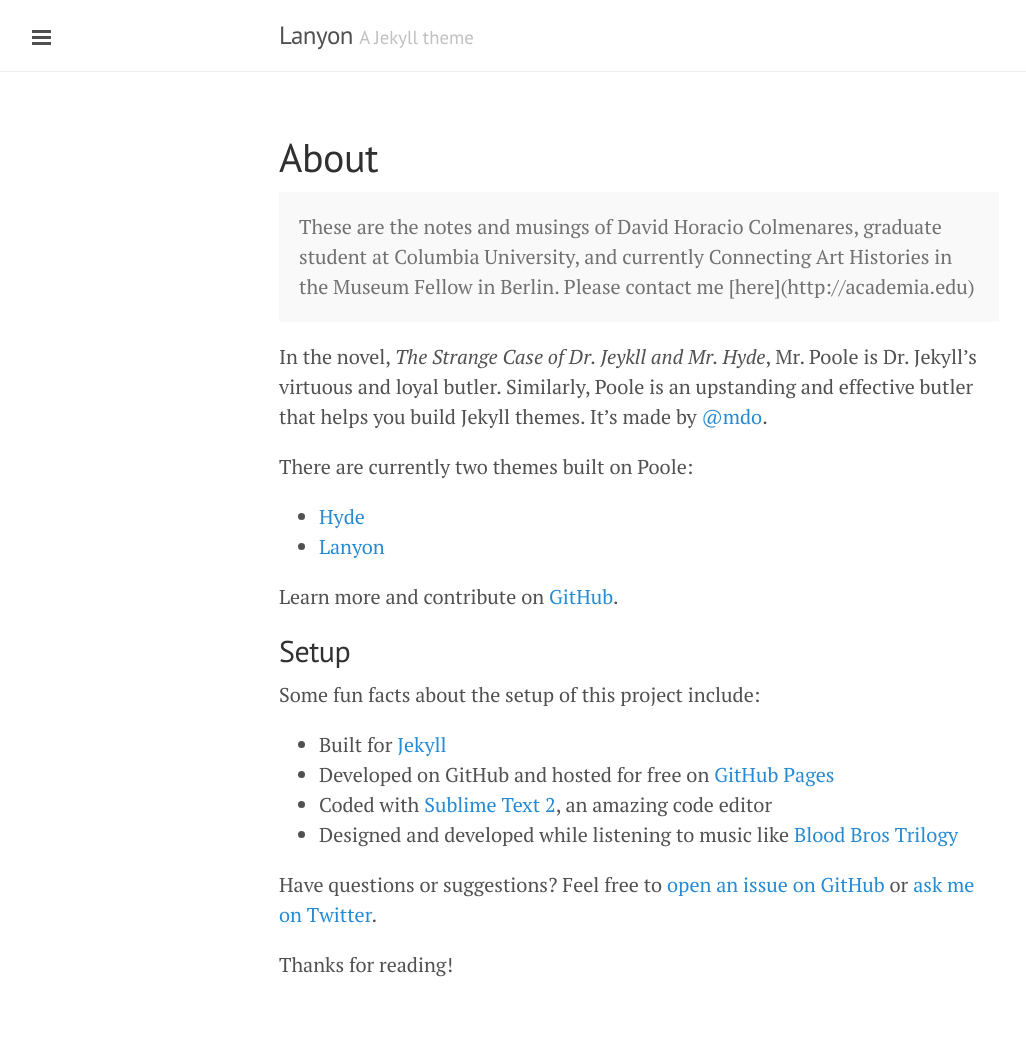
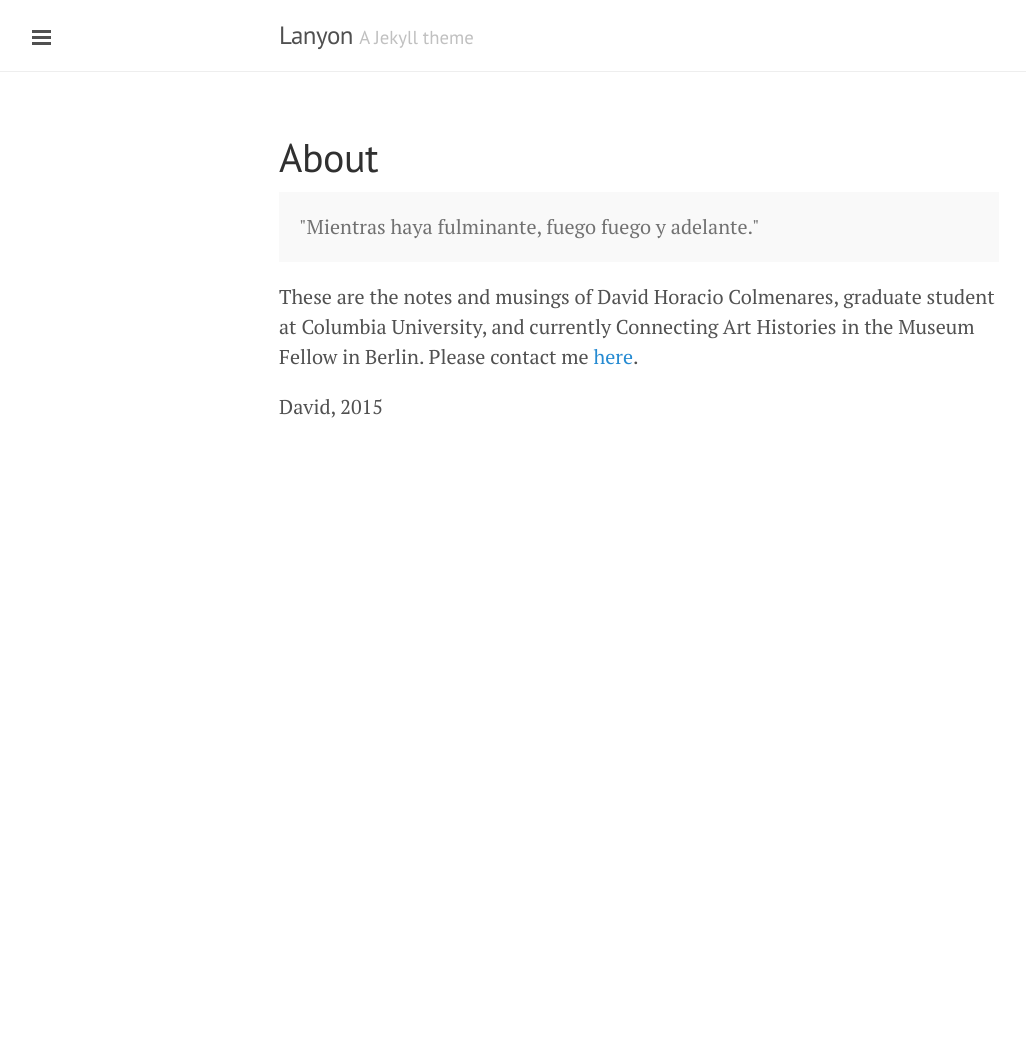
Before and after one commit to Hipomenes/oldsite, a Jekyll site: the page built from about.md, in a window 1280 px wide. Shown: the whole page, without its empty margins (1-1027 px from the left). Built offline with Jekyll 4.4.1, drawn with Linux system fonts in a browser that asks for light colours; Markdown is read by kramdown in place of the engine named in the settings; after the commit the page ends 900 px from its top, so only the background shows below that.

Commit message:
New about

```diff
--- a/about.md
+++ b/about.md
@@ -4,27 +4,9 @@
 ---
 
 <p class="message">
-  These are the notes and musings of David Horacio Colmenares, graduate student at Columbia University, and currently Connecting Art Histories in the Museum Fellow in Berlin. Please contact me [here](http://academia.edu)
+  "Mientras haya fulminante, fuego fuego y adelante."
 </p>
 
-In the novel, *The Strange Case of Dr. Jeykll and Mr. Hyde*, Mr. Poole is Dr. Jekyll's virtuous and loyal butler. Similarly, Poole is an upstanding and effective butler that helps you build Jekyll themes. It's made by [@mdo](https://twitter.com/mdo).
+These are the notes and musings of David Horacio Colmenares, graduate student at Columbia University, and currently Connecting Art Histories in the Museum Fellow in Berlin. Please contact me [here](http://academia.edu).
 
-There are currently two themes built on Poole:
-
-* [Hyde](http://hyde.getpoole.com)
-* [Lanyon](http://lanyon.getpoole.com)
-
-Learn more and contribute on [GitHub](https://github.com/poole).
-
-## Setup
-
-Some fun facts about the setup of this project include:
-
-* Built for [Jekyll](http://jekyllrb.com)
-* Developed on GitHub and hosted for free on [GitHub Pages](https://pages.github.com)
-* Coded with [Sublime Text 2](http://sublimetext.org), an amazing code editor
-* Designed and developed while listening to music like [Blood Bros Trilogy](https://soundcloud.com/maddecent/sets/blood-bros-series)
-
-Have questions or suggestions? Feel free to [open an issue on GitHub](https://github.com/poole/issues/new) or [ask me on Twitter](https://twitter.com/mdo).
-
-Thanks for reading!
+David, 2015
```
